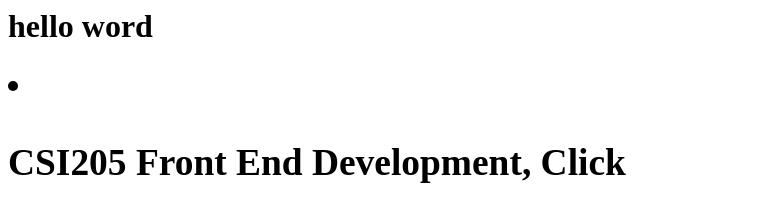
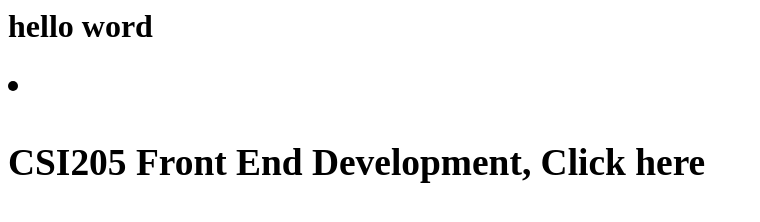
Before and after one commit to Feww1234567/MainPage, a plain HTML site: page index.html in a window 1280 px wide. Shown: the whole page, without its empty margins (0-760 px from the left). Drawn offline with Linux system fonts and the light colour scheme.

Commit message:
Update index.html

```diff
--- a/index.html
+++ b/index.html
@@ -2,6 +2,8 @@
 <li>
   <h3>
     CSI205 Front End Development, Click
-  <a hef = "https://feww1234567.github.io/_multipage"
+  <a hef = "https://feww1234567.github.io/_multipage">
+    here
+  </a>
   </h3>
 </li>
```
